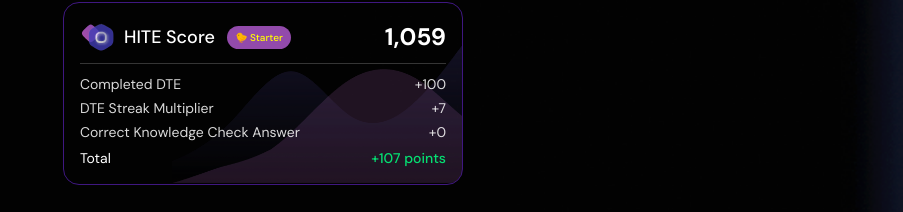
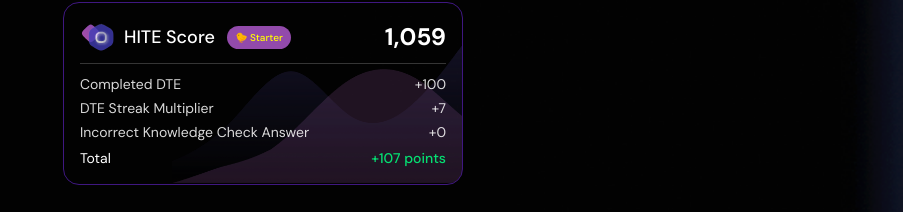
Before and after one commit to arturdrozdov/DTE-9, a Next.js app: page /score in a window 1280 px wide. Shown: the part 473-685 px from the top of the page, without its empty margins (377-1280 px from the left). Built offline with nearby package versions, Linux system fonts and the light colour scheme.

Commit message:
DTE-9 polishing

```diff
--- a/app/execute/page.tsx
+++ b/app/execute/page.tsx
@@ -82,7 +82,7 @@
           "Matching your rhythm to others",
           "Using control to smooth your internal pace",
         ],
-        correctIndex: 1,
+        correctIndex: 2,
       },
       {
         id: 2,
--- a/app/score/page.tsx
+++ b/app/score/page.tsx
@@ -332,7 +332,7 @@
                     <span className='tabular-nums'>+{streakVal}</span>
                   </div>
                   <div className='flex items-center justify-between py-0.5 text-white/85'>
-                    <span>Correct Knowledge Check Answer</span>
+                    <span>{kcBonus === 0 ? 'Incorrect Knowledge Check Answer' : 'Correct Knowledge Check Answer'}</span>
                     <span className='tabular-nums'>+{kcBonus}</span>
                   </div>
 
```
